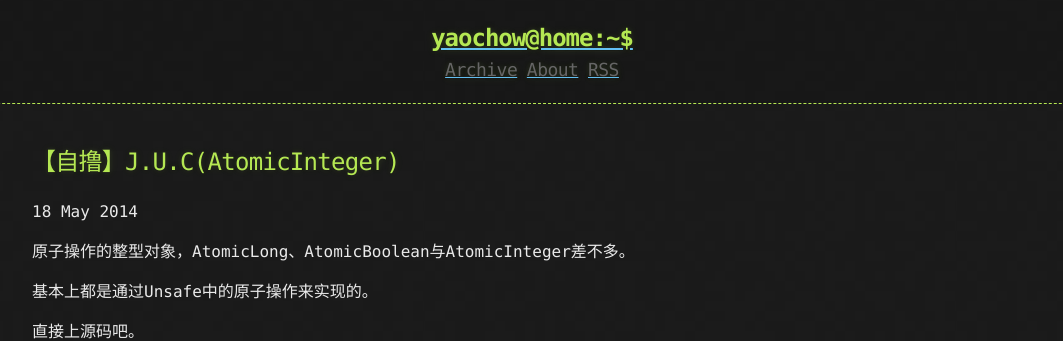
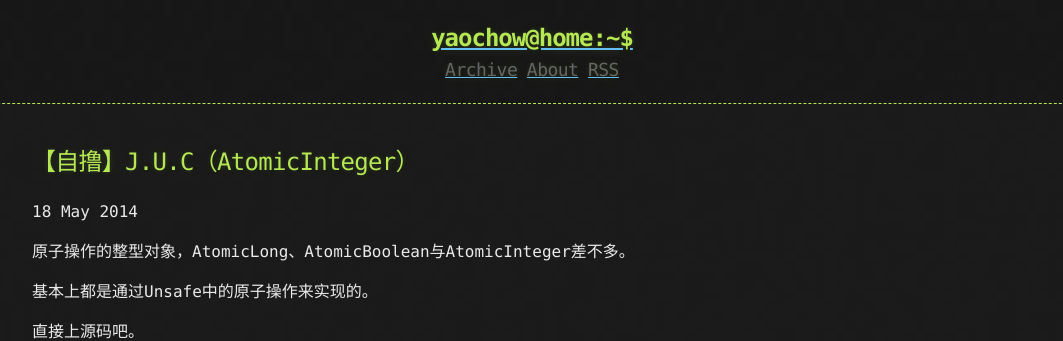
Before and after one commit to yyyyyyyy/yyyyyyyy.github.io, a Jekyll site: the page built from _posts/2014-05-19-AtomicInteger.md, in a window 1280 px wide and 900 px high. Shown: the top 341 px of the window, without its empty margins (108-1171 px from the left). Built offline with Jekyll 4.4.1, drawn with Linux system fonts in a browser that asks for light colours.

```diff
--- a/_posts/2014-05-19-AtomicInteger.md
+++ b/_posts/2014-05-19-AtomicInteger.md
@@ -1,6 +1,6 @@
 ---
 layout: post
-title:  "【自撸】J.U.C(AtomicInteger)"
+title:  "【自撸】J.U.C（AtomicInteger）"
 date:   2014-05-19 00:02:09 +0800
 categories: JUC AtomicInteger CAS
 ---
```
